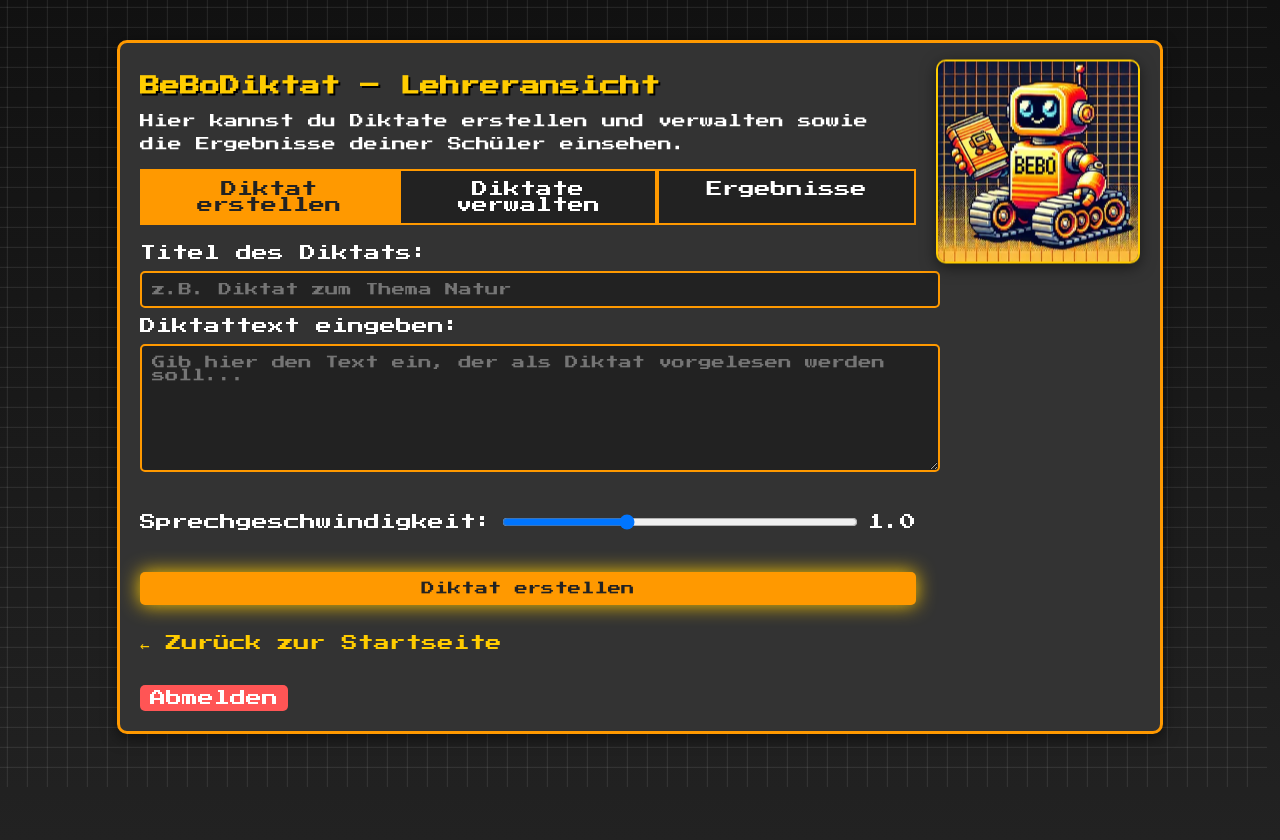
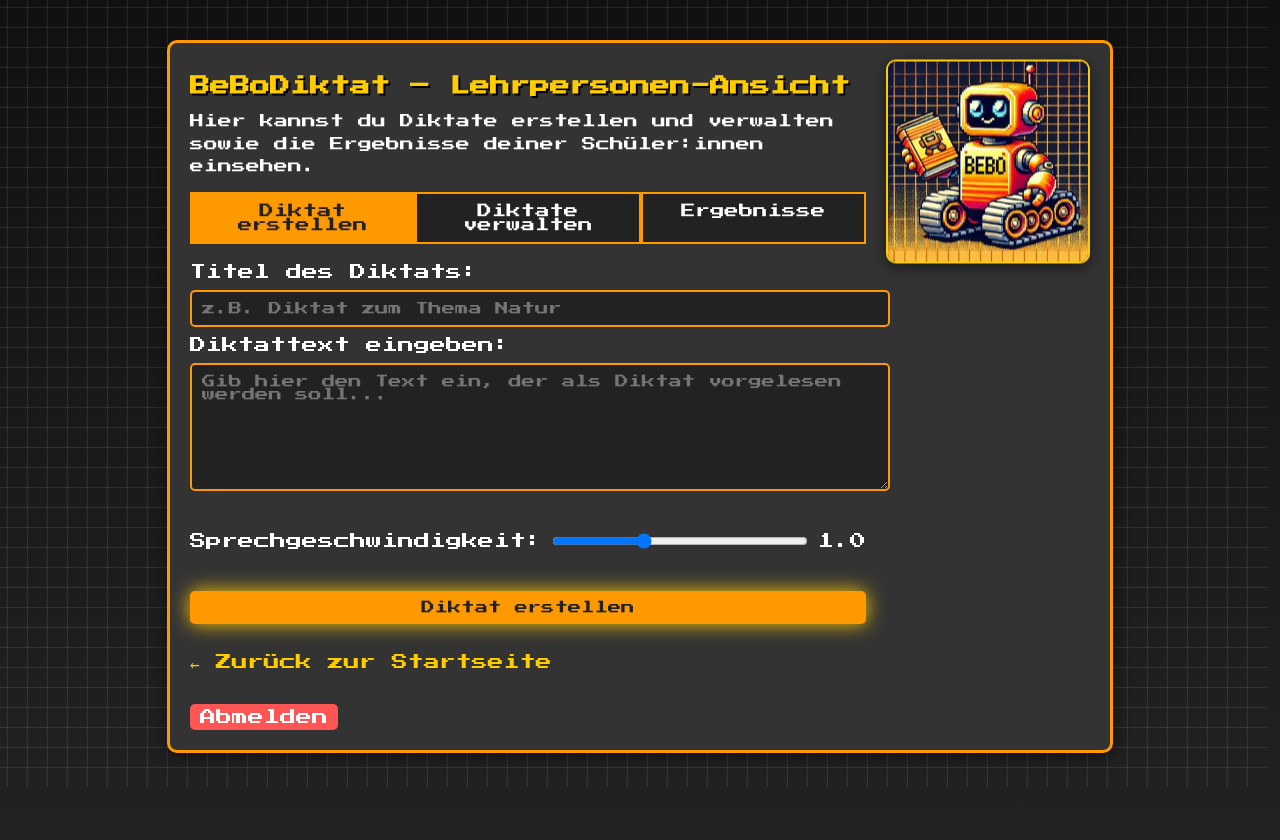
Before and after one commit to BeneficialB/BeBo2, a Flask app: page /lehrer in a window 1280 px wide. Run offline with Flask 3, Linux system fonts and the light colour scheme; the visitor is signed in with stand-in values (Sample User, id 1); some libraries are stand-ins or nearby versions.

Commit message:
Update lehrer.html

```diff
--- a/templates/lehrer.html
+++ b/templates/lehrer.html
@@ -3,7 +3,7 @@
 <head>
     <meta charset="UTF-8">
     <meta name="viewport" content="width=device-width, initial-scale=1.0">
-    <title>BeBoDiktat - Lehreransicht</title>
+    <title>BeBoDiktat - Lehrpersonen-Ansicht</title>
     <style>
         /* Retro-Hintergrundraster (genau wie im BeBo-Korrektur-Tool) */
         body {
@@ -40,7 +40,7 @@
             background: #333333;
             padding: 20px;
             border-radius: 10px;
-            max-width: 1000px;
+            max-width: 900px;
             margin: 20px auto;
             box-shadow: 0px 4px 15px rgba(0, 0, 0, 0.5);
             border: 3px solid #ff9900;
@@ -143,6 +143,7 @@
             background-color: #222222;
             border: 2px solid #ff9900;
             cursor: pointer;
+            font-size: 0.9em;
         }
 
         .tab.active {
@@ -345,8 +395,8 @@
     <div class="container">
         <!-- Linker Bereich mit Text -->
         <div class="text-section">
-            <h1>BeBoDiktat – Lehreransicht</h1>
-            <p>Hier kannst du Diktate erstellen und verwalten sowie die Ergebnisse deiner Schüler einsehen.</p>
+            <h1>BeBoDiktat – Lehrpersonen-Ansicht</h1>
+            <p>Hier kannst du Diktate erstellen und verwalten sowie die Ergebnisse deiner Schüler:innen einsehen.</p>
 
             <!-- Tabs -->
             <div class="tabs">
@@ -375,9 +425,9 @@
 
                 <!-- Info-Box für generierte Diktat-ID (anfangs versteckt) -->
                 <div id="dictation-info" class="info-box" style="display: none;">
-                    <p>Dein Diktat wurde erstellt! Teile diese ID mit deinen Schülern:</p>
+                    <p>Dein Diktat wurde erstellt! Teile diese ID mit deinen Schüler:innen:</p>
                     <div class="diktat-id" id="generated-id">XXXXXX</div>
-                    <p>Schüler können mit dieser ID auf das Diktat zugreifen.</p>
+                    <p>Schüler:innen können mit dieser ID auf das Diktat zugreifen.</p>
                 </div>
             </div>
 
@@ -409,7 +459,7 @@
 
             <!-- Tab: Ergebnisse -->
             <div id="results-tab" class="tab-content">
-                <h2>Schülerergebnisse</h2>
+                <h2>Schüler:innen-Ergebnisse</h2>
                 <button id="refresh-results">Ergebnisse aktualisieren</button>
 
                 <table class="results-table">
@@ -483,6 +533,35 @@
                 .replace(/\'/g, ' Apostroph ')
                 .replace(/-/g, ' Bindestrich ')
                 .replace(/\//g, ' Schrägstrich ');
+        }
+
+        // Universelle Sprachfunktion mit Fallback
+        function speakText(text, rate) {
+            // Stoppe laufende Sprachausgabe
+            if (typeof responsiveVoice !== 'undefined' && responsiveVoice.isPlaying()) {
+                responsiveVoice.cancel();
+            }
+            if ('speechSynthesis' in window && window.speechSynthesis.speaking) {
+                window.speechSynthesis.cancel();
+            }
+
+            // Versuche ResponsiveVoice zu nutzen
+            if (typeof responsiveVoice !== 'undefined') {
+                try {
+                    responsiveVoice.speak(text, 'Deutsch Male', { rate: rate });
+                    return;
+                } catch (e) {
+                    console.log("ResponsiveVoice fehlgeschlagen, nutze Web Speech API als Fallback");
+                }
+            }
+
+            // Fallback zur Web Speech API
+            if ('speechSynthesis' in window) {
+                const utterance = new SpeechSynthesisUtterance(text);
+                utterance.lang = 'de-DE';
+                utterance.rate = rate;
+                window.speechSynthesis.speak(utterance);
+            }
         }
 
         // Tab-Funktionalität
@@ -668,9 +747,25 @@
             // Text mit ausgesprochenen Satzzeichen erstellen
             const textWithSpokenPunctuation = replacePunctuationWithWords(text);
 
-            responsiveVoice.speak(textWithSpokenPunctuation, 'Deutsch Male', {
-                rate: parseFloat(speedRange.value)
-            });
+            // Versuche ResponsiveVoice zu nutzen
+            if (typeof responsiveVoice !== 'undefined') {
+                try {
+                    responsiveVoice.speak(textWithSpokenPunctuation, 'Deutsch Male', {
+                        rate: parseFloat(speedRange.value)
+                    });
+                    return;
+                } catch (e) {
+                    console.log("ResponsiveVoice fehlgeschlagen, nutze Web Speech API als Fallback");
+                }
+            }
+
+            // Fallback zur Web Speech API
+            if ('speechSynthesis' in window) {
+                const utterance = new SpeechSynthesisUtterance(textWithSpokenPunctuation);
+                utterance.lang = 'de-DE';
+                utterance.rate = parseFloat(speedRange.value);
+                window.speechSynthesis.speak(utterance);
+            }
         });
 
         // Zurück zur Liste
@@ -680,8 +775,11 @@
             refreshListButton.style.display = 'block';
 
             // Sprachausgabe stoppen
-            if (responsiveVoice.isPlaying()) {
+            if (typeof responsiveVoice !== 'undefined' && responsiveVoice.isPlaying()) {
                 responsiveVoice.cancel();
+            }
+            if ('speechSynthesis' in window && window.speechSynthesis.speaking) {
+                window.speechSynthesis.cancel();
             }
         });
 
```
Also changed, not shown: other parts of templates/lehrer.html (+49 -0 lines).
